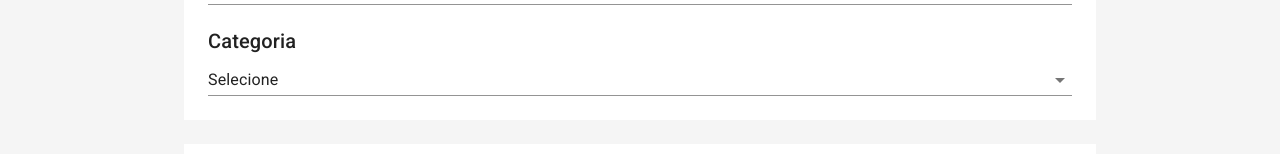
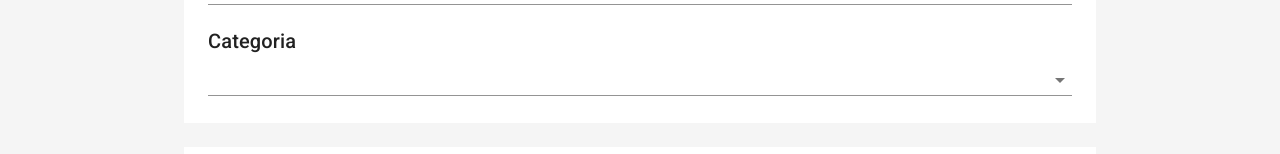
Before and after one commit to Rleopioneer/anunx, a Next.js app: page /user/publish in a window 1280 px wide. Shown: the part 368-522 px from the top of the page. Built offline with nearby package versions, Linux system fonts and the light colour scheme.

Commit message:
Validação do campo categoria

```diff
--- a/pages/user/publish.js
+++ b/pages/user/publish.js
@@ -8,10 +8,12 @@
   Button,
   Container,
   FormControl,
+  FormHelperText,
   IconButton,
   InputAdornment,
   InputLabel,
   makeStyles,
+  MenuItem,
   OutlinedInput,
   Select,
   TextField,
@@ -19,7 +21,7 @@
 } from '@material-ui/core'
 
 
-import { DeleteForever } from '@material-ui/icons'
+import { DeleteForever, ErrorSharp } from '@material-ui/icons'
 
 import TemplateDefault from '../../src/templates/Default'
 
@@ -94,7 +96,9 @@
   title: yup.string()
     .min(6, 'Escreva um título maior')
     .max(100, 'Título muito grande')
-    .required('Campo Obrigatório'),
+    .required('Campo obrigatório'),
+
+    category: yup.string().required('Campo obrigatório')
 
 })
 
@@ -142,6 +146,7 @@
       <Formik
         initialValues={{
           title: '',
+          category:'',
         }}
         validationSchema={validationSchema}
         onSubmit={(values) => {
@@ -182,29 +187,33 @@
                     <Typography component='h6' variant='h6' color='textPrimary' gutterBottom>
                       Categoria
                     </Typography>
-                    <Select
-                      native
-                      value=''
-                      fullWidth
-                      onChange={() => {}}
-                      inputProps={{
-                        name: 'age',
-                      }}
-                    >
+                    <FormControl fullWidth error={errors.category}>
+                      <Select
+                        name='category'
+                        value={values.category}
+                        onChange={handleChange}
+                        fullWidth
+                      >
 
-                      <option value=''>Selecione</option>
-                      <option value={1}>Selecione</option>
-                      <option value={2}>Bebê e Criança</option>
-                      <option value={3}>Agricultura</option>
-                      <option value={4}>Moda</option>
-                      <option value={5}>Carros, Motos e Barcos</option>
-                      <option value={6}>Serviços</option>
-                      <option value={7}>Lazer</option>
-                      <option value={8}>Animais</option>
-                      <option value={9}>Moveis, Casa e Jardim</option>
-                      <option value={10}>Imóveis</option>
+                        <MenuItem value=''>Selecione</MenuItem>
+                        <MenuItem value='Bebê e Criança'>Bebê e Criança</MenuItem>
+                        <MenuItem value='Agricultura'>Agricultura</MenuItem>
+                        <MenuItem value='Moda'>Moda</MenuItem>
+                        <MenuItem value='Carros, Motos e Barcos'>Carros, Motos e Barcos</MenuItem>
+                        <MenuItem value='Serviços'>Serviços</MenuItem>
+                        <MenuItem value='Lazer'>Lazer</MenuItem>
+                        <MenuItem value='Animais'>Animais</MenuItem>
+                        <MenuItem value='Moveis, Casa e Jardim'>Moveis, Casa e Jardim</MenuItem>
+                        <MenuItem value='Imóveis'>Imóveis</MenuItem>
+                        <MenuItem value='Tecnologia'>Tecnologia</MenuItem>
+                        <MenuItem value='Emprego'>Emprego</MenuItem>
+                        <MenuItem value='Outros'>Outros</MenuItem>
 
-                    </Select>
+                      </Select>
+                      <FormHelperText>
+                        {errors.category}
+                      </FormHelperText>
+                    </FormControl>
                   </Box>
                 </Container>
 
```
